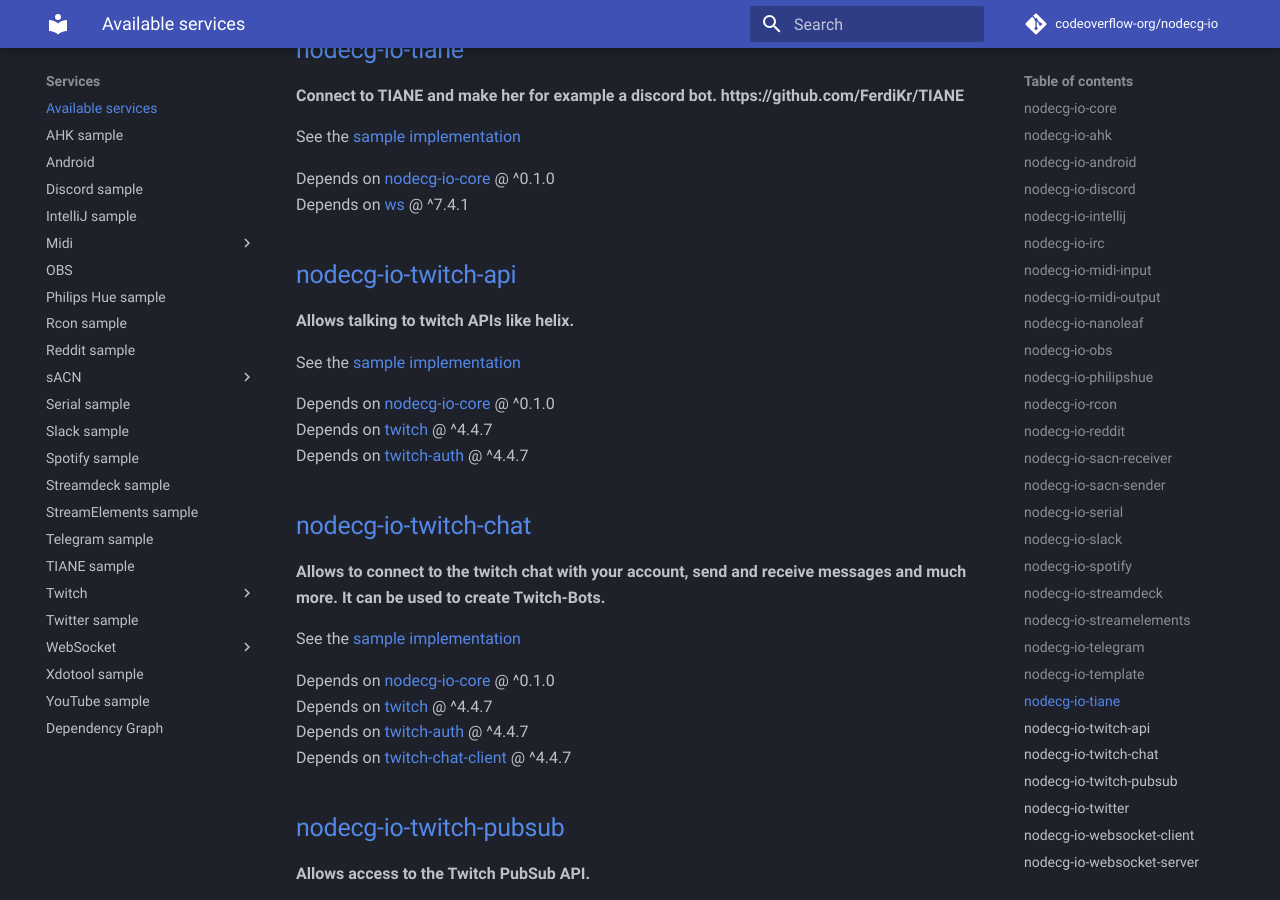
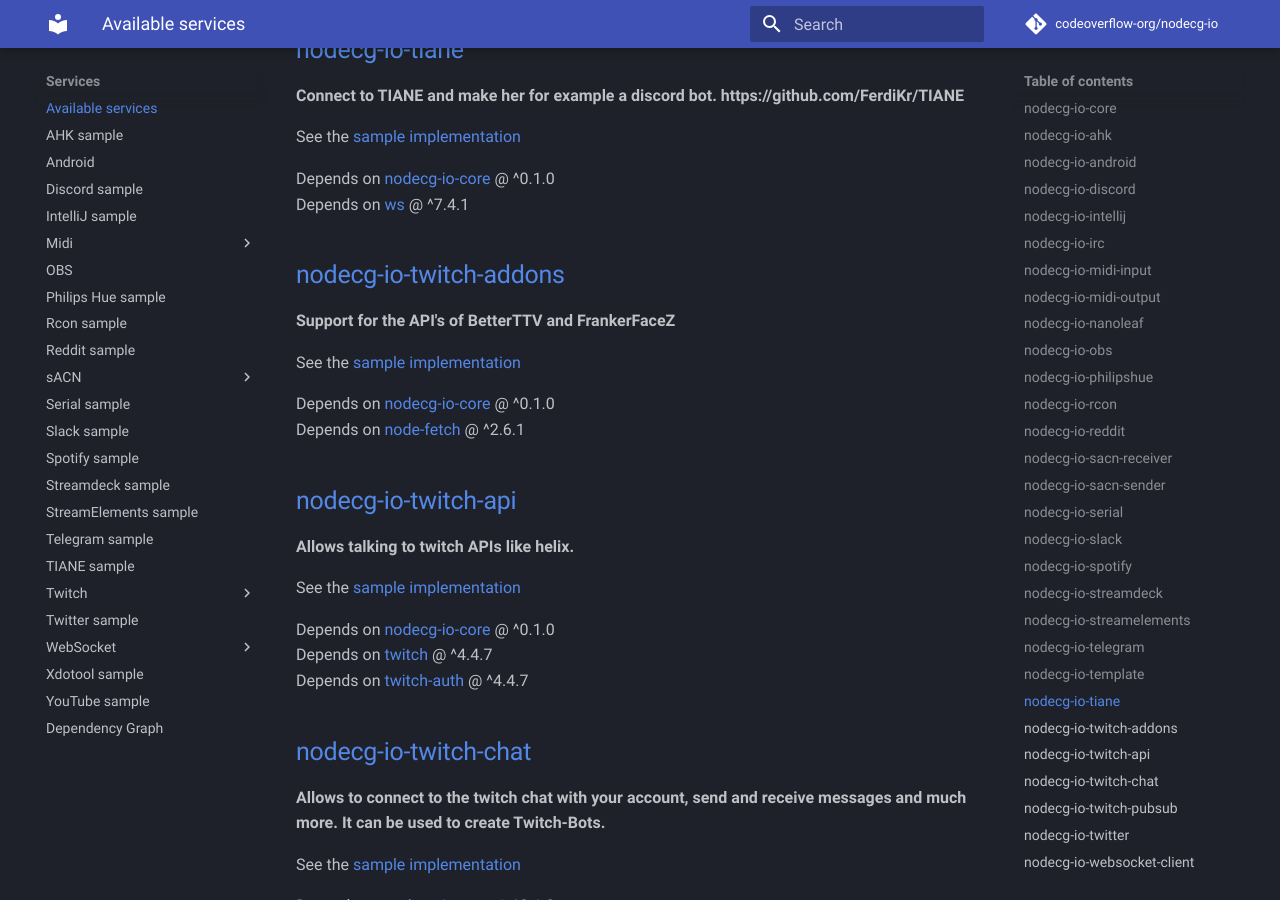
Before and after one commit to codeoverflow-org/nodecg-io-docs, an MkDocs documentation site: the page built from docs/services.md, in a window 1280 px wide and 900 px high, scrolled down 5394 px. Built offline with MkDocs 1.6.1 and Material for MkDocs 9.7.7, drawn with Linux system fonts in a browser that asks for light colours; comment, search, counter and statistics services are not loaded.

Commit message:
Fix the docs

```diff
--- a/docs/services.md
+++ b/docs/services.md
@@ -215,6 +215,15 @@
 Depends on [nodecg-io-core](https://github.com/codeoverflow-org/nodecg-io/tree/master/nodecg-io-core) @ ^0.1.0 <br>
 Depends on [ws](https://www.npmjs.com/package/ws) @ ^7.4.1 <br>
 
+## [nodecg-io-twitch-addons](https://github.com/codeoverflow-org/nodecg-io/tree/master/nodecg-io-twitch-addons)
+
+**Support for the API's of BetterTTV and FrankerFaceZ**
+
+See the [sample implementation](samples/twitch-addons.md)
+
+Depends on [nodecg-io-core](https://github.com/codeoverflow-org/nodecg-io/tree/master/nodecg-io-core) @ ^0.1.0 <br>
+Depends on [node-fetch](https://www.npmjs.com/package/node-fetch) @ ^2.6.1 <br>
+
 ## [nodecg-io-twitch-api](https://github.com/codeoverflow-org/nodecg-io/tree/master/nodecg-io-twitch-api)
 
 **Allows talking to twitch APIs like helix.**
--- a/mkdocs.yml
+++ b/mkdocs.yml
@@ -70,9 +70,10 @@
           - Telegram sample: samples/telegram.md
           - TIANE sample: samples/tiane.md
           - Twitch:
-                - Twitch-api sample: samples/twitch-api.md
-                - Twitch-chat sample: samples/twitch-chat.md
-                - Twitch-pubsub sample: samples/twitch-pubsub.md
+                - Twitch-Addons sample: samples/twitch-addons.md
+                - Twitch-Api sample: samples/twitch-api.md
+                - Twitch-Chat sample: samples/twitch-chat.md
+                - Twitch-Pubsub sample: samples/twitch-pubsub.md
           - Twitter sample: samples/twitter.md
           - WebSocket:
                 - Client sample: samples/websocket-client.md
```
Also changed, not shown: docs/dependencies.md (+3 -0 lines), docs/index.md (+2 -1 lines).
